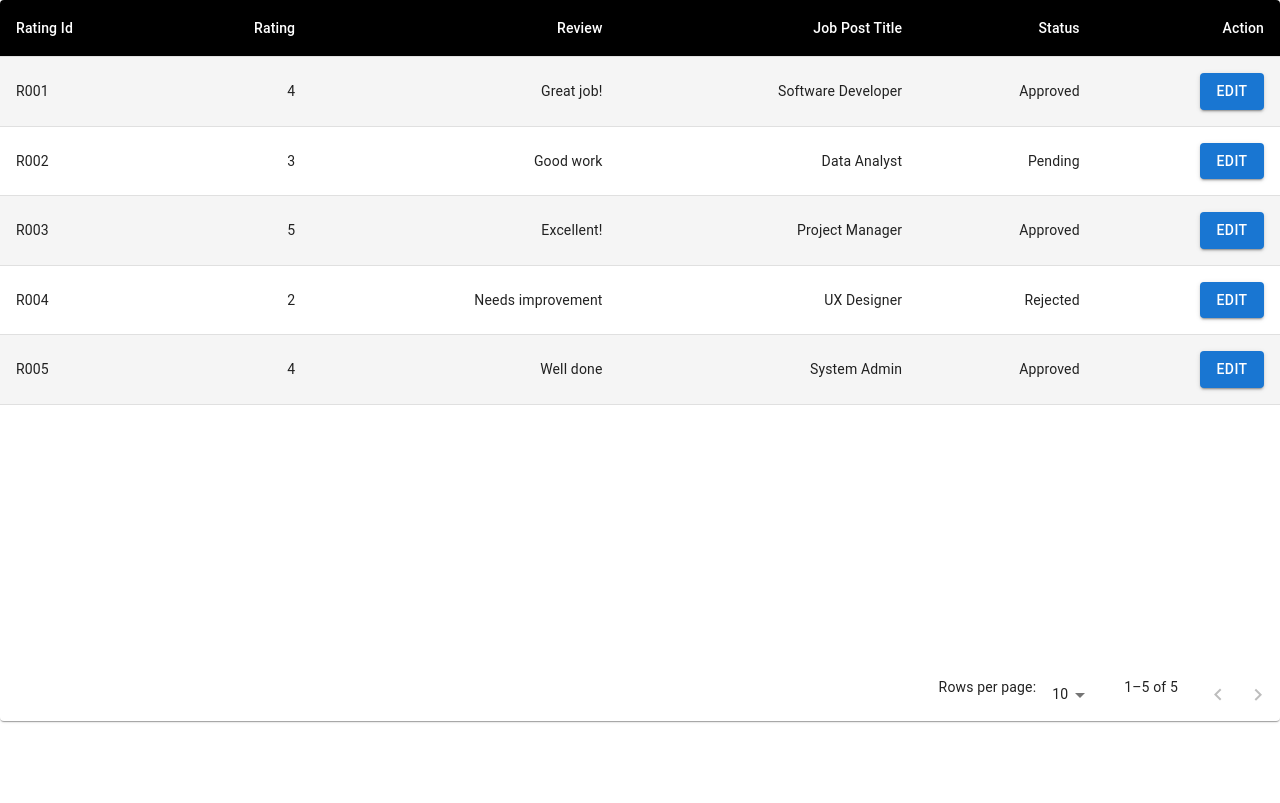
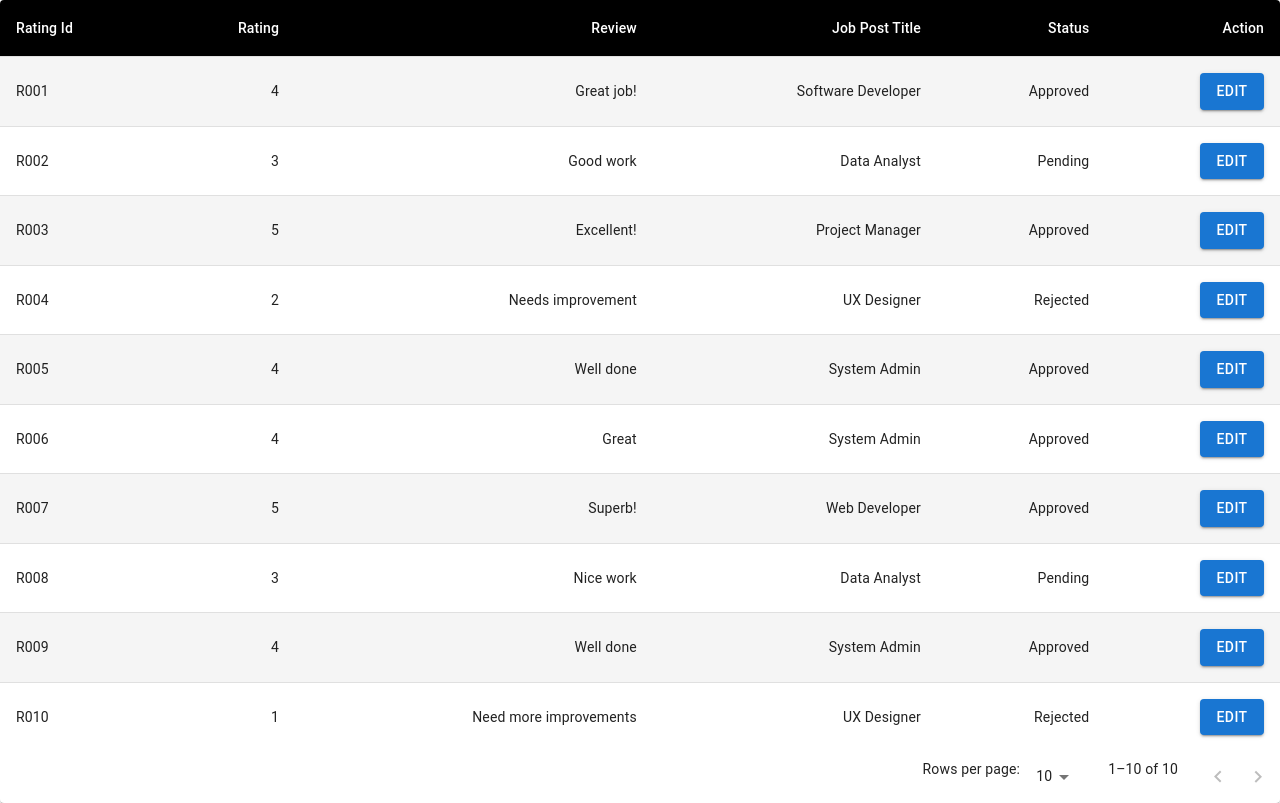
Before and after one commit to MalinduDelpitiya55/NalandaSkillHub, a React (Vite) app in the folder frontend/: page /reviewAdmin in a window 1280 px wide. Built offline with nearby package versions, Linux system fonts and the light colour scheme.

Commit message:
table complete

```diff
--- a/frontend/src/components/reviewAdmintable.jsx
+++ b/frontend/src/components/reviewAdmintable.jsx
@@ -39,6 +39,11 @@ const rows = [
   createData('R003', 5, 'Excellent!', 'Project Manager', 'Approved', <Button variant="contained">Edit</Button>),
   createData('R004', 2, 'Needs improvement', 'UX Designer', 'Rejected', <Button variant="contained">Edit</Button>),
   createData('R005', 4, 'Well done', 'System Admin', 'Approved', <Button variant="contained">Edit</Button>),
+  createData('R006', 4, 'Great', 'System Admin', 'Approved', <Button variant="contained">Edit</Button>),
+  createData('R007', 5, 'Superb!', 'Web Developer', 'Approved', <Button variant="contained">Edit</Button>),
+  createData('R008', 3, 'Nice work', 'Data Analyst', 'Pending', <Button variant="contained">Edit</Button>),
+  createData('R009', 4, 'Well done', 'System Admin', 'Approved', <Button variant="contained">Edit</Button>),
+  createData('R010', 1, 'Need more improvements', 'UX Designer', 'Rejected', <Button variant="contained">Edit</Button>),
 ];
 
 export default function CustomizedTables() {
```
